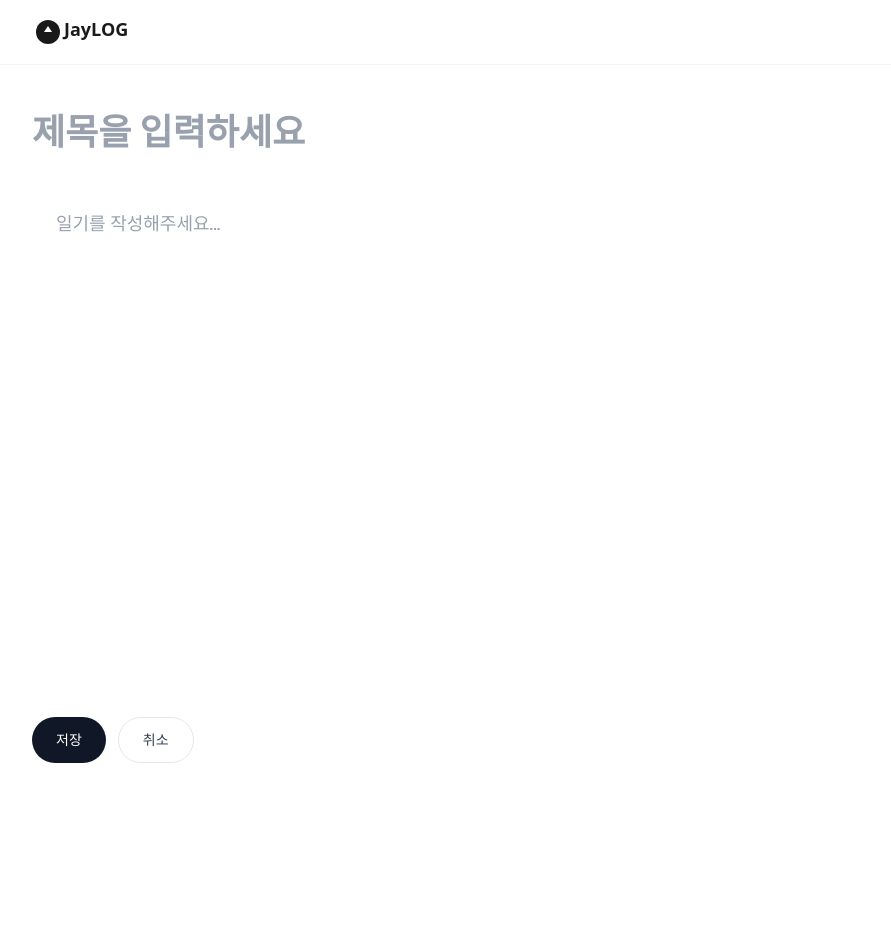
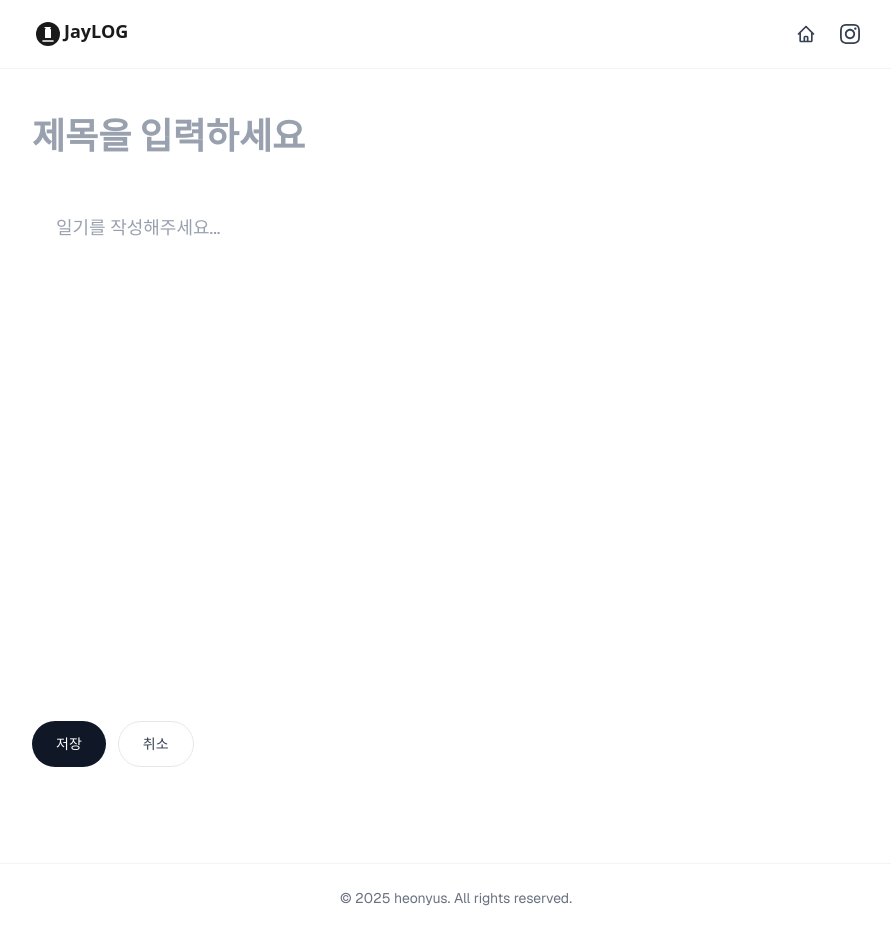
Before and after one commit to heonyus/illgii, a Next.js app: page /write in a window 1280 px wide. Shown: the whole page, without its empty margins (184-1075 px from the left). Before the commit the page ends 811 px from the top, so only its background shows below. Built offline with nearby package versions, Linux system fonts and the light colour scheme; no server answers.

Commit message:
Add TopButton to DiaryPage, enhance Layout with Instagram link and footer; update logo SVGs for improved design

```diff
--- a/app/diary/[id]/page.tsx
+++ b/app/diary/[id]/page.tsx
@@ -1,6 +1,7 @@
 import { getDiaryByIdFromFiles } from '@/lib/fileStorage';
 import MarkdownViewer from '@/components/MarkdownViewer';
 import Layout from '@/components/Layout';
+import TopButton from '@/components/TopButton';
 import { notFound } from 'next/navigation';
 
 export default async function DiaryPage({ params }: { params: Promise<{ id: string }> }) {
@@ -29,6 +30,7 @@ export default async function DiaryPage({ params }: { params: Promise<{ id: stri
           <MarkdownViewer content={diary.content} />
         </div>
       </article>
+      <TopButton />
     </Layout>
   );
 }
--- a/components/Layout.tsx
+++ b/components/Layout.tsx
@@ -3,6 +3,8 @@
 import Link from 'next/link';
 import Image from 'next/image';
 import { motion } from 'framer-motion';
+
+const INSTAGRAM_URL = process.env.NEXT_PUBLIC_INSTAGRAM_URL || 'https://instagram.com/ho.en.y';
 
 export default function Layout({ children }: { children: React.ReactNode }) {
   return (
@@ -24,6 +26,46 @@ export default function Layout({ children }: { children: React.ReactNode }) {
                 suppressHydrationWarning
               />
             </Link>
+
+            <nav className="flex items-center gap-0">
+              <Link
+                href="/"
+                className="flex items-center gap-2 px-3 py-2 text-sm font-medium text-gray-700 transition-colors hover:text-gray-900 hover:bg-gray-50 rounded-md active:scale-95"
+              >
+                <svg
+                  xmlns="http://www.w3.org/2000/svg"
+                  className="h-5 w-5"
+                  fill="none"
+                  viewBox="0 0 24 24"
+                  stroke="currentColor"
+                  strokeWidth={2}
+                >
+                  <path
+                    strokeLinecap="round"
+                    strokeLinejoin="round"
+                    d="M3 12l2-2m0 0l7-7 7 7M5 10v10a1 1 0 001 1h3m10-11l2 2m-2-2v10a1 1 0 01-1 1h-3m-6 0a1 1 0 001-1v-4a1 1 0 011-1h2a1 1 0 011 1v4a1 1 0 001 1m-6 0h6"
+                  />
+                </svg>
+                <span className="hidden sm:inline"></span>
+              </Link>
+
+              <a
+                href={INSTAGRAM_URL}
+                target="_blank"
+                rel="noopener noreferrer"
+                className="flex items-center gap-2 px-3 py-2 text-sm font-medium text-gray-700 transition-colors hover:text-gray-900 hover:bg-gray-50 rounded-md active:scale-95 -ml-2"
+              >
+                <svg
+                  xmlns="http://www.w3.org/2000/svg"
+                  className="h-5 w-5"
+                  viewBox="0 0 24 24"
+                  fill="currentColor"
+                >
+                  <path d="M12 2.163c3.204 0 3.584.012 4.85.07 3.252.148 4.771 1.691 4.919 4.919.058 1.265.069 1.645.069 4.849 0 3.205-.012 3.584-.069 4.849-.149 3.225-1.664 4.771-4.919 4.919-1.266.058-1.644.07-4.85.07-3.204 0-3.584-.012-4.849-.07-3.26-.149-4.771-1.699-4.919-4.92-.058-1.265-.07-1.644-.07-4.849 0-3.204.013-3.583.07-4.849.149-3.227 1.664-4.771 4.919-4.919 1.266-.057 1.645-.069 4.849-.069zm0-2.163c-3.259 0-3.667.014-4.947.072-4.358.2-6.78 2.618-6.98 6.98-.059 1.281-.073 1.689-.073 4.948 0 3.259.014 3.668.072 4.948.2 4.358 2.618 6.78 6.98 6.98 1.281.058 1.689.072 4.948.072 3.259 0 3.668-.014 4.948-.072 4.354-.2 6.782-2.618 6.979-6.98.059-1.28.073-1.689.073-4.948 0-3.259-.014-3.667-.072-4.947-.196-4.354-2.617-6.78-6.979-6.98-1.281-.059-1.69-.073-4.949-.073zm0 5.838c-3.403 0-6.162 2.759-6.162 6.162s2.759 6.163 6.162 6.163 6.162-2.759 6.162-6.163c0-3.403-2.759-6.162-6.162-6.162zm0 10.162c-2.209 0-4-1.79-4-4 0-2.209 1.791-4 4-4s4 1.791 4 4c0 2.21-1.791 4-4 4zm6.406-11.845c-.796 0-1.441.645-1.441 1.44s.645 1.44 1.441 1.44c.795 0 1.439-.645 1.439-1.44s-.644-1.44-1.439-1.44z" />
+                </svg>
+                <span className="hidden sm:inline"></span>
+              </a>
+            </nav>
           </div>
         </div>
       </header>
@@ -36,6 +78,13 @@ export default function Layout({ children }: { children: React.ReactNode }) {
           {children}
         </motion.div>
       </main>
+      <footer className="border-t border-gray-100 mt-12">
+        <div className="mx-auto max-w-4xl px-4 py-6 sm:px-6">
+          <p className="text-center text-sm text-gray-500">
+            © {new Date().getFullYear()} heonyus. All rights reserved.
+          </p>
+        </div>
+      </footer>
     </div>
   );
 }
--- /dev/null
+++ b/components/TopButton.tsx
@@ -0,0 +1,59 @@
+'use client';
+
+import { useState, useEffect } from 'react';
+import { motion, AnimatePresence } from 'framer-motion';
+
+export default function TopButton() {
+  const [isVisible, setIsVisible] = useState(false);
+
+  useEffect(() => {
+    const toggleVisibility = () => {
+      if (window.scrollY > 300) {
+        setIsVisible(true);
+      } else {
+        setIsVisible(false);
+      }
+    };
+
+    window.addEventListener('scroll', toggleVisibility);
+    return () => window.removeEventListener('scroll', toggleVisibility);
+  }, []);
+
+  const scrollToTop = () => {
+    window.scrollTo({
+      top: 0,
+      behavior: 'smooth',
+    });
+  };
+
+  return (
+    <AnimatePresence>
+      {isVisible && (
+        <motion.button
+          initial={{ opacity: 0, scale: 0.8 }}
+          animate={{ opacity: 1, scale: 1 }}
+          exit={{ opacity: 0, scale: 0.8 }}
+          transition={{ duration: 0.2 }}
+          onClick={scrollToTop}
+          className="fixed bottom-8 right-8 z-50 flex items-center justify-center w-12 h-12 bg-gray-900/30 backdrop-blur-md text-white rounded-full shadow-lg hover:bg-gray-800/80 transition-colors active:scale-95"
+          aria-label="맨 위로 이동"
+        >
+          <svg
+            xmlns="http://www.w3.org/2000/svg"
+            className="h-6 w-6"
+            fill="none"
+            viewBox="0 0 24 24"
+            stroke="currentColor"
+            strokeWidth={2}
+          >
+            <path
+              strokeLinecap="round"
+              strokeLinejoin="round"
+              d="M5 10l7-7m0 0l7 7m-7-7v18"
+            />
+          </svg>
+        </motion.button>
+      )}
+    </AnimatePresence>
+  );
+}
```
Also changed, not shown: public/logo-icon.svg, public/logo.svg.
